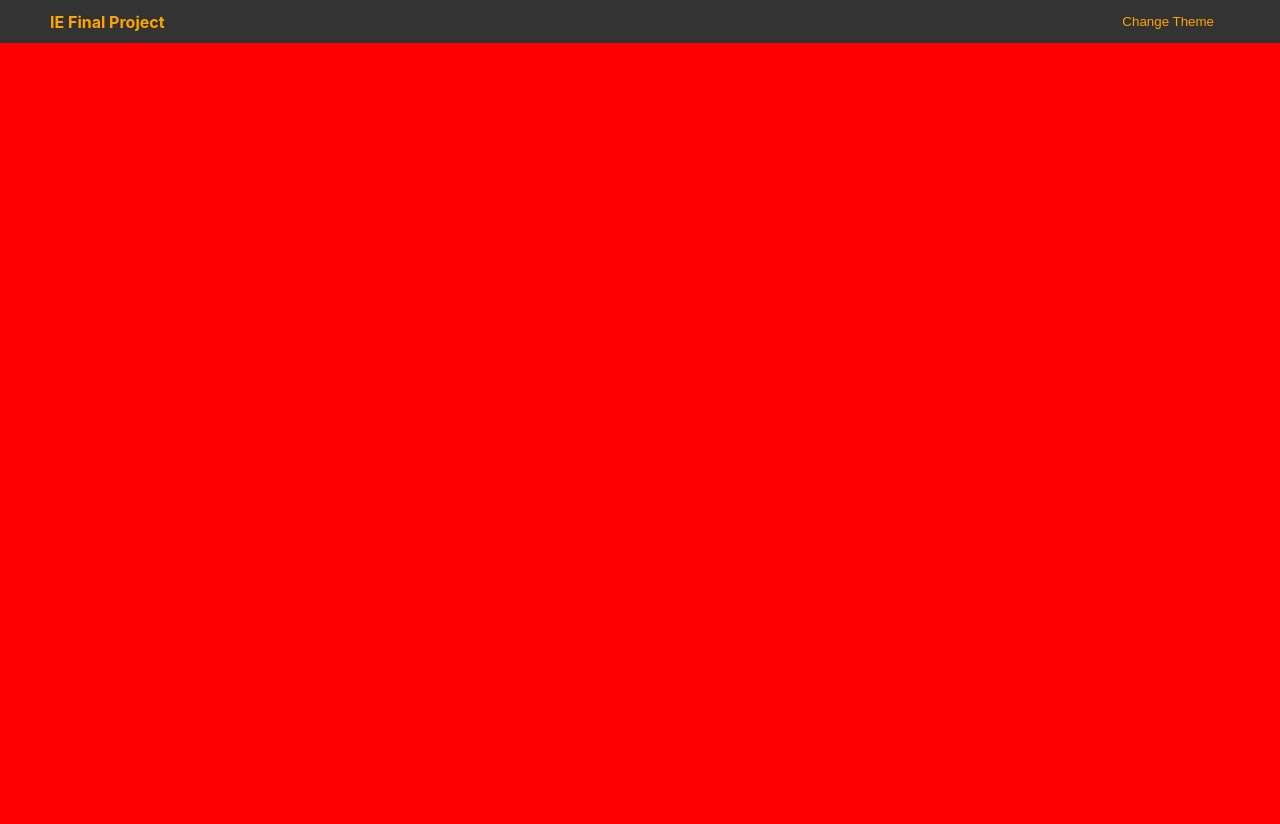
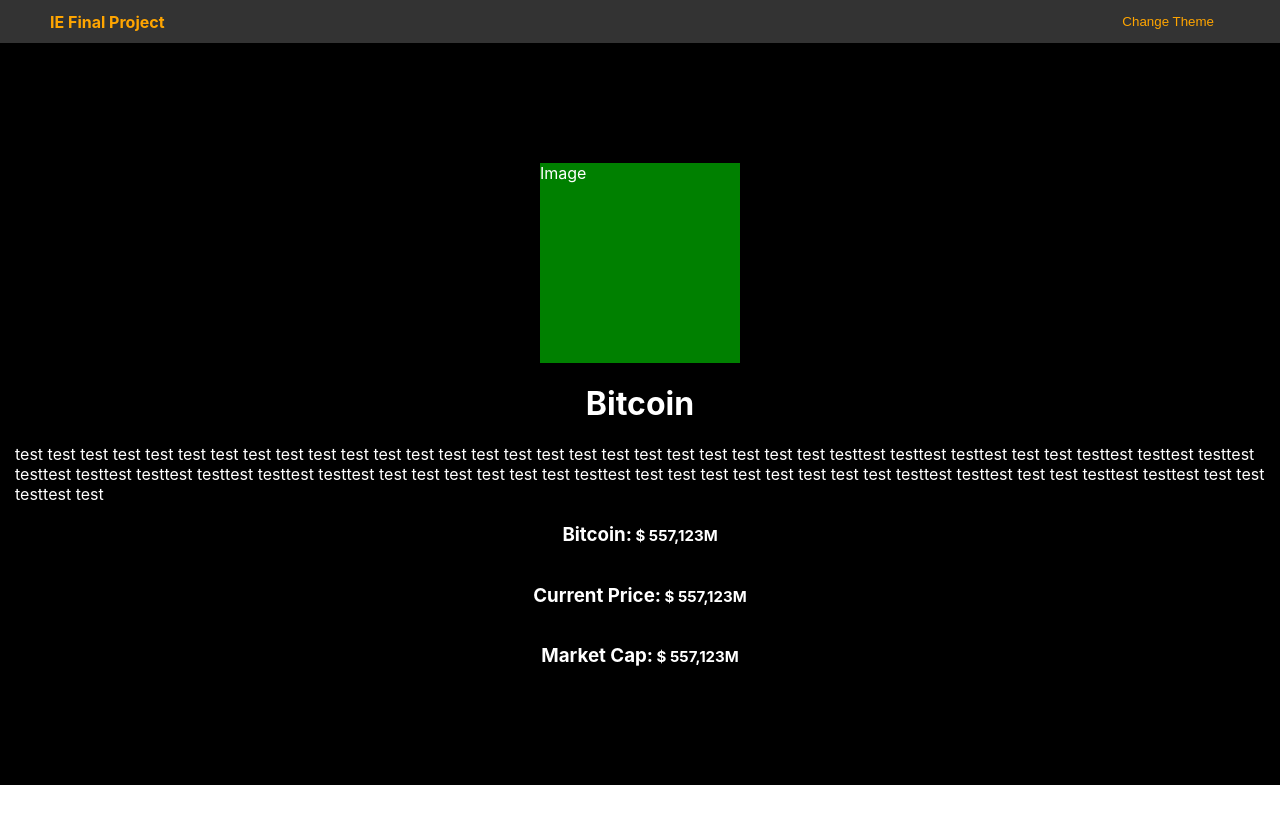
Before and after one commit to TahaMsv/IE-MidTerm, a React (Create React App) app: page / in a window 1280 px wide. Shown: the top 824 px of the page. After the commit the page ends 800 px from the top, so only its background shows below. Built offline with nearby package versions, Linux system fonts and the light colour scheme.

Commit message:
Details page Implementation2

```diff
--- a/src/Components/CoinDetailsPage.css
+++ b/src/Components/CoinDetailsPage.css
@@ -1,8 +1,39 @@
 .details-page-parent {
     display: flex;
-    height: 100%;
+    height: 92.8vh;
     position: absolute;
     left: 0;
     width: 100%;
-    background-color: red;
+    /* overflow: hidden; */
+    background-color: black;
 }
+
+.container {
+    height: auto;
+    width: 100%;
+}
+
+.image {
+    width: 200px;
+    height: 200px;
+    background-color: green;
+}
+
+.description {
+    height: auto;
+    width: 100%;
+    /* margin-bottom: 20px; */
+}
+
+h3 {
+    color: white;
+}
+
+.container>div {
+    display: inline-block;
+    color: white;
+}
+
+span {
+    font-size: 15px;
+}
--- a/src/Components/CoinDetailsPage.jsx
+++ b/src/Components/CoinDetailsPage.jsx
@@ -5,13 +5,26 @@
 const CoinDetailsPage = () => {
     return (
         <div >
-            <Navbar />
+            <Navbar class = "header" />
             <div class="details-page-parent">
-                <div></div>
-                <h1></h1>
-                <div>
+                <div class="container" style={{
 
+                    display: 'flex',
+                    justifyContent: 'space-around',
+                    alignItems: 'center',
+                    flexDirection: 'column',
+                }}>
+                    <div class = "image">Image</div>
+                    <div> <h1>Bitcoin</h1></div>
+
+                    <div class ="description">
+                        test test test test test test test test test test test test test test test test test test test test test test test test test testtest testtest testtest test test testtest testtest testtest testtest testtest testtest testtest testtest testtest test test test test test test testtest test test test test test test test test testtest testtest test test testtest testtest test test testtest test
+                    </div>
+                    <h3>Bitcoin:<span> $ 557,123M</span></h3 >
+                    <h3>Current Price:<span> $ 557,123M</span></h3 >
+                    <h3>Market Cap:<span> $ 557,123M</span></h3 >
                 </div>
+
             </div>
         </div>
     );
--- a/src/Components/Navbar.css
+++ b/src/Components/Navbar.css
@@ -1,4 +1,4 @@
-#parent {
+/* #parent {
     display: flex;
     height: 100%;
     position: absolute;
@@ -9,7 +9,7 @@
     background-repeat: no-repeat;
     background-attachment: fixed;
     background-size: cover;
-}
+} */
 
 ul {
     list-style-type: none;
```
